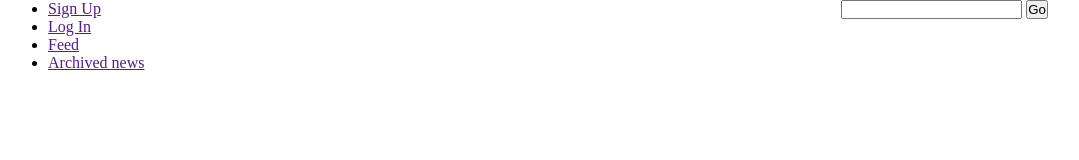
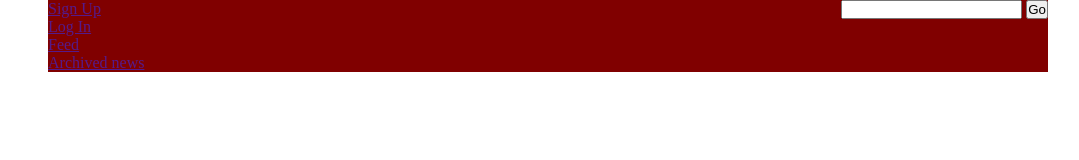
Before and after one commit to avishkaME/html-css-website-1, a plain HTML site: page index.html in a window 1280 px wide. Shown: the whole page, without its empty margins (92-1171 px from the left). Drawn offline with Linux system fonts and the light colour scheme.

Commit message:
background colour missig problem solved
by using clearfix

```diff
--- a/css/main.css
+++ b/css/main.css
@@ -1,4 +1,7 @@
  *{margin: 0; padding:0}
+
+ .clearfix{overflow: auto}
+
  .wrapper {
  	margin: 0 auto;
  	width: 1000px;
--- a/index.html
+++ b/index.html
@@ -7,7 +7,7 @@
 </head>
 <body>
 	<div class= "wrapper">
-		<div class="top-bar">
+		<div class="top-bar clearfix">
 			<div class="top-bar-links">
 				<ul>
 					<li> <a href="">Sign Up</a></li>
```
